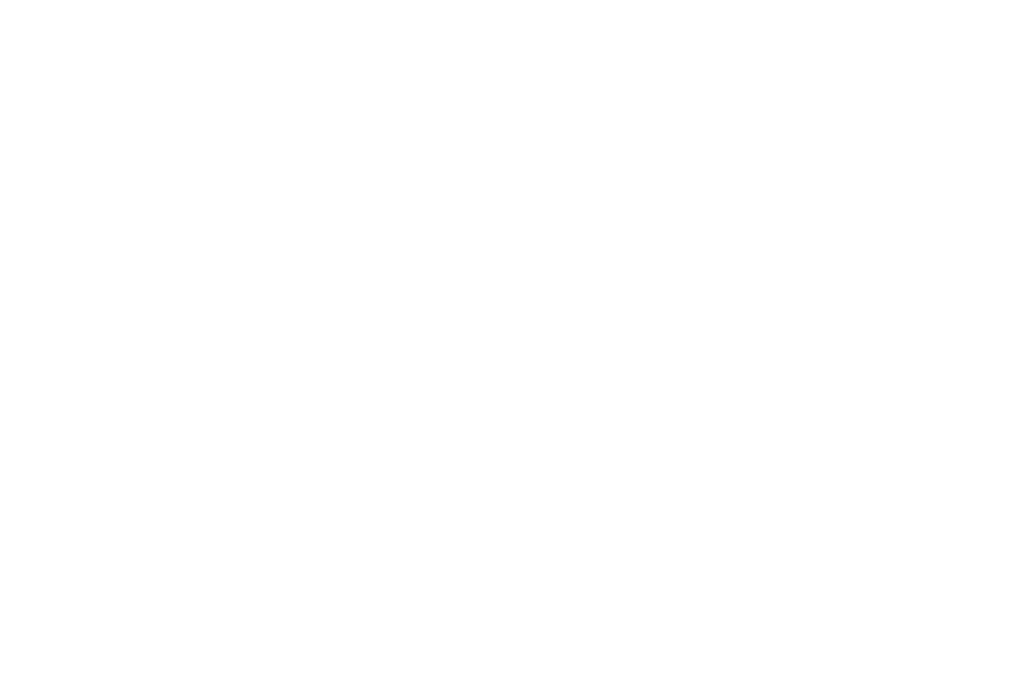
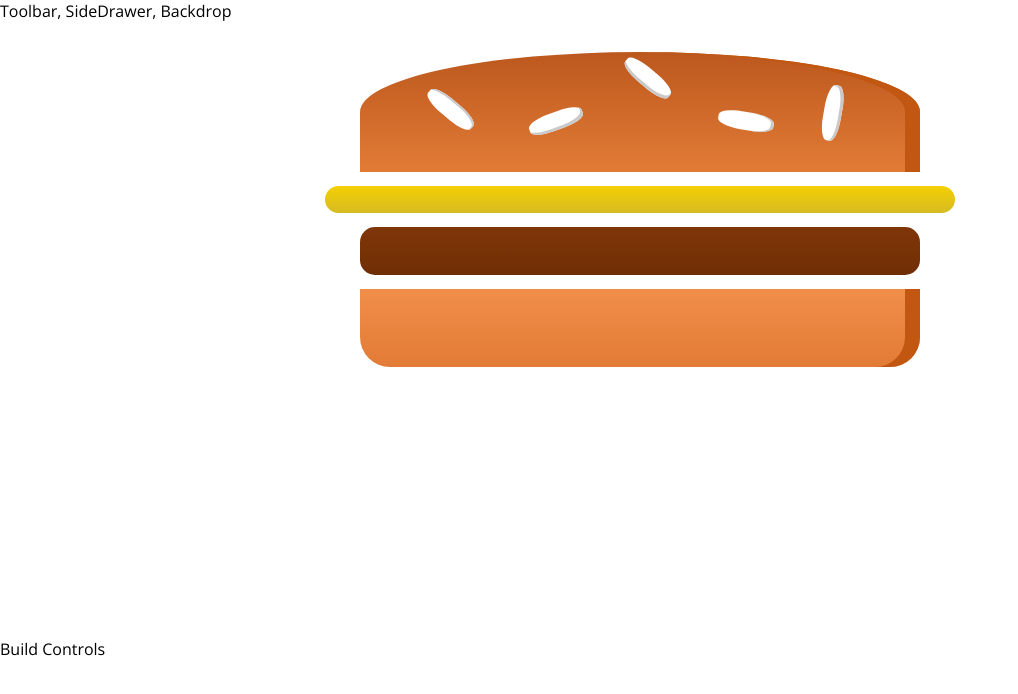
Before and after one commit to sinanisik/burger-builder, a React (Create React App) app: page / in a window 1280 px wide. Shown: the top 694 px of the page, without its empty margins (0-1018 px from the left). Built offline with nearby package versions, Linux system fonts and the light colour scheme.

Commit message:
structure created

```diff
--- a/src/App.js
+++ b/src/App.js
@@ -1,10 +1,13 @@
 import React from 'react';
-
+import Layout from './components/Layout/Layout';
+import BurgerBuilder from './containers/BurgerBuilder/BurgerBuilder';
 
 function App() {
   return (
     <div>
-
+      <Layout>
+        <BurgerBuilder />
+      </Layout>
     </div>
   );
 }
--- /dev/null
+++ b/src/components/Burger/Burger.js
@@ -0,0 +1,17 @@
+import React from 'react'
+import classes from './Burger.module.css';
+import BurgerIngredient from './BurgerIngredient/BurgerIngredient';
+
+const burger = (props) => {
+    return (
+        <div className={classes.Burger}>
+            <BurgerIngredient type="bread-top" />
+            <BurgerIngredient type="cheese" />
+            <BurgerIngredient type="meat" />
+            <BurgerIngredient type="bread-bottom" />
+
+        </div>
+    );
+};
+
+export default burger;
--- /dev/null
+++ b/src/components/Burger/Burger.module.css
@@ -0,0 +1,31 @@
+.Burger {
+    width: 100%;
+    margin: auto;
+    height: 250px;
+    overflow: scroll;
+    text-align: center;
+    font-weight: bold;
+    font-size: 1.2rem;
+}
+
+@media (min-width: 500px) and (min-height: 400px) {
+    .Burger {
+        width: 350px;
+        height: 300px;
+    }
+}
+
+
+@media (min-width: 500px) and (min-height: 401px) {
+    .Burger {
+        width: 450px;
+        height: 400px;
+    }
+}
+
+@media (min-width: 1000px) and (min-height: 700px) {
+    .Burger {
+        width: 700px;
+        height: 600px;
+    }
+}
--- /dev/null
+++ b/src/components/Burger/BurgerIngredient/BurgerIngredient.js
@@ -0,0 +1,43 @@
+import React from 'react'
+import classes from './BurgerIngredient.module.css';
+import PropTypes from 'prop-types';
+
+const burgerIngredient = (props) => {
+    let ingredient = null;
+
+    switch (props.type) {
+        case ('bread-bottom'):
+            ingredient = <div className={classes.BreadBottom}></div>;
+            break;
+        case ('bread-top'):
+            ingredient = (
+                <div className={classes.BreadTop}>
+                    <div className={classes.Seeds1}></div>
+                    <div className={classes.Seeds2}></div>
+                </div>
+            );
+            break;
+        case ('meat'):
+            ingredient = <div className={classes.Meat}></div>;
+            break;
+        case ('cheese'):
+            ingredient = <div className={classes.Cheese}></div>;
+            break;
+        case ('bacon'):
+            ingredient = <div className={classes.Bacon}></div>;
+            break;
+        case ('salad'):
+            ingredient = <div className={classes.Salad}></div>;
+            break;
+        default:
+                ingredient = null;
+    }
+
+    return ingredient;
+};
+
+burgerIngredient.PropTypes = {
+    type: PropTypes.string.isRequired
+};
+
+export default burgerIngredient;
--- /dev/null
+++ b/src/components/Burger/BurgerIngredient/BurgerIngredient.module.css
@@ -0,0 +1,113 @@
+.BreadBottom {
+    height: 13%;
+    width: 80%;
+    background: linear-gradient(#F08E4A, #e27b36);
+    border-radius: 0 0 30px 30px;
+    box-shadow: inset -15px 0 #c15711;
+    margin: 2% auto;
+}
+
+.BreadTop {
+    height: 20%;
+    width: 80%;
+    background: linear-gradient(#bc581e, #e27b36);
+    border-radius: 50% 50% 0 0;
+    box-shadow: inset -15px 0 #c15711;
+    margin: 2% auto;
+    position: relative;
+}
+
+.Seeds1 {
+    width: 10%;
+    height: 15%;
+    position: absolute;
+    background-color: white;
+    left: 30%;
+    top: 50%;
+    border-radius: 40%;
+    transform: rotate(-20deg);
+    box-shadow: inset -2px -3px #c9c9c9;
+}
+
+.Seeds1:after {
+    content: "";
+    width: 100%;
+    height: 100%;
+    position: absolute;
+    background-color: white;
+    left: -170%;
+    top: -260%;
+    border-radius: 40%;
+    transform: rotate(60deg);
+    box-shadow: inset -1px 2px #c9c9c9;
+  }
+
+.Seeds1:before {
+    content: "";
+    width: 100%;
+    height: 100%;
+    position: absolute;
+    background-color: white;
+    left: 180%;
+    top: -50%;
+    border-radius: 40%;
+    transform: rotate(60deg);
+    box-shadow: inset -1px -3px #c9c9c9;
+  }
+
+  .Seeds2 {
+    width: 10%;
+    height: 15%;
+    position: absolute;
+    background-color: white;
+    left: 64%;
+    top: 50%;
+    border-radius: 40%;
+    transform: rotate(10deg);
+    box-shadow: inset -3px 0 #c9c9c9;
+  }
+
+  .Seeds2:before {
+    content: "";
+    width: 100%;
+    height: 100%;
+    position: absolute;
+    background-color: white;
+    left: 150%;
+    top: -130%;
+    border-radius: 40%;
+    transform: rotate(90deg);
+    box-shadow: inset 1px 3px #c9c9c9;
+  }
+
+
+.Meat {
+    width: 80%;
+    height: 8%;
+    background: linear-gradient(#7f3608, #702e05);
+    margin: 2% auto;
+    border-radius: 15px;
+}
+
+.Cheese {
+    width: 90%;
+    height: 4.5%;
+    margin: 2% auto;
+    background: linear-gradient(#f4d004, #d6bb22);
+    border-radius: 20px;
+}
+
+.Salad {
+    width: 85%;
+    height: 7%;
+    margin: 2% auto;
+    background: linear-gradient(#228c1d, #91ce50);
+    border-radius: 20px;
+}
+
+.Bacon {
+    width: 80%;
+    height: 3%;
+    background: linear-gradient(#bf3813, #c45e38);
+    margin: 2% auto;
+}
--- /dev/null
+++ b/src/components/Layout/Layout.js
@@ -0,0 +1,15 @@
+import React from 'react'
+import Aux from '../../hoc/Aux';
+import classes from './Layout.module.css';
+
+const layout = (props) => (
+    <Aux>
+        <div>Toolbar, SideDrawer, Backdrop</div>
+        <main className={classes.Content}>
+            {props.children}
+        </main>
+    </Aux>
+
+);
+
+export default layout;
--- /dev/null
+++ b/src/components/Layout/Layout.module.css
@@ -0,0 +1,3 @@
+.Content {
+    margin-top: 16px;
+}
--- /dev/null
+++ b/src/containers/BurgerBuilder/BurgerBuilder.js
@@ -0,0 +1,16 @@
+import React, { Component } from 'react'
+import Aux from '../../hoc/Aux';
+import Burger from '../../components/Burger/Burger';
+
+class BurgerBuilder extends Component {
+    render() {
+        return (
+            <Aux>
+                <Burger />
+                <div>Build Controls</div>
+            </Aux>
+        );
+    }
+}
+
+export default BurgerBuilder;
--- /dev/null
+++ b/src/hoc/Aux.js
@@ -0,0 +1,3 @@
+const aux = (props) => props.children;
+
+export default aux;
--- a/src/index.css
+++ b/src/index.css
@@ -1,6 +1,6 @@
 body {
   margin: 0;
-  font-family: -apple-system, BlinkMacSystemFont, 'Segoe UI', 'Roboto', 'Oxygen',
+  font-family: "Open Sans", -apple-system, BlinkMacSystemFont, 'Segoe UI', 'Roboto', 'Oxygen',
     'Ubuntu', 'Cantarell', 'Fira Sans', 'Droid Sans', 'Helvetica Neue',
     sans-serif;
   -webkit-font-smoothing: antialiased;
```
